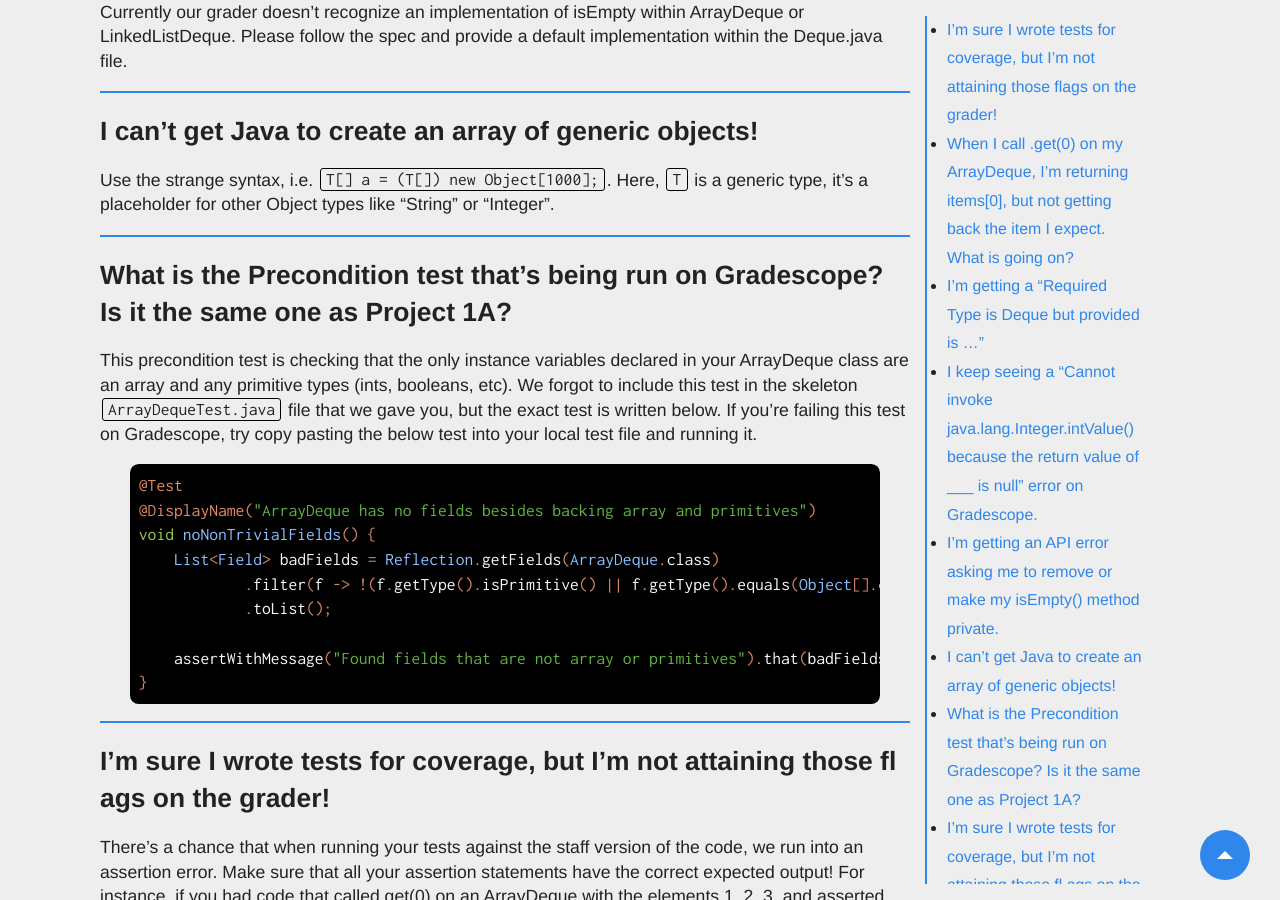
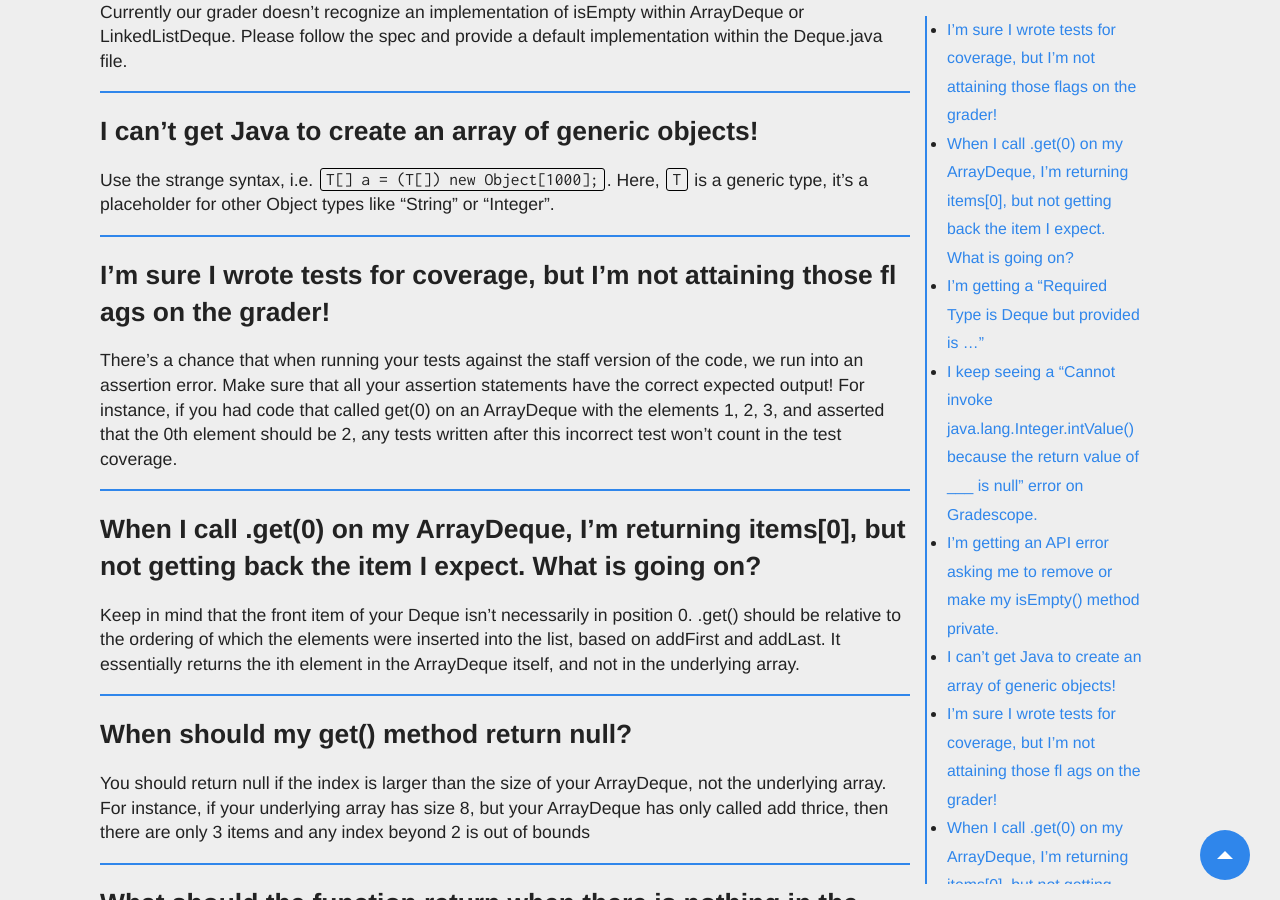
Before and after one commit to Berkeley-CS61B/website-fa23, a Jekyll site: the page built from materials/proj/proj1b/faq.md, in a window 1280 px wide and 900 px high, scrolled down 1159 px. Built offline with Jekyll 4.4.1, drawn with Linux system fonts in a browser that asks for light colours; nearby versions of some CDN libraries; comment, search, counter and statistics services are not loaded; some of the changed text lies outside the part shown.

Commit message:
Update faq.md

````diff
--- a/materials/proj/proj1b/faq.md
+++ b/materials/proj/proj1b/faq.md
@@ -40,23 +40,6 @@ the spec and provide a default implementation within the Deque.java file.
 
 Use the strange syntax, i.e. `T[] a = (T[]) new Object[1000];`. Here, `T` is a generic type, it's a placeholder for
 other Object types like "String" or "Integer".
-
-### What is the Precondition test that's being run on Gradescope? Is it the same one as Project 1A?
-
-This precondition test is checking that the only instance variables declared in your ArrayDeque class are an array and any primitive types (ints, booleans, etc). We forgot to include this test in the skeleton `ArrayDequeTest.java` file that we gave you, but the exact test is written below. If you're failing this test on Gradescope, try copy pasting the below test into your local test file and running it.
-
-```java
-@Test
-@DisplayName("ArrayDeque has no fields besides backing array and primitives")
-void noNonTrivialFields() {
-    List<Field> badFields = Reflection.getFields(ArrayDeque.class)
-            .filter(f -> !(f.getType().isPrimitive() || f.getType().equals(Object[].class) || f.isSynthetic()))
-            .toList();
-
-    assertWithMessage("Found fields that are not array or primitives").that(badFields).isEmpty();
-}
-```
-
 
 ### I’m sure I wrote tests for coverage, but I’m not attaining those fl ags on the grader!
 
````
